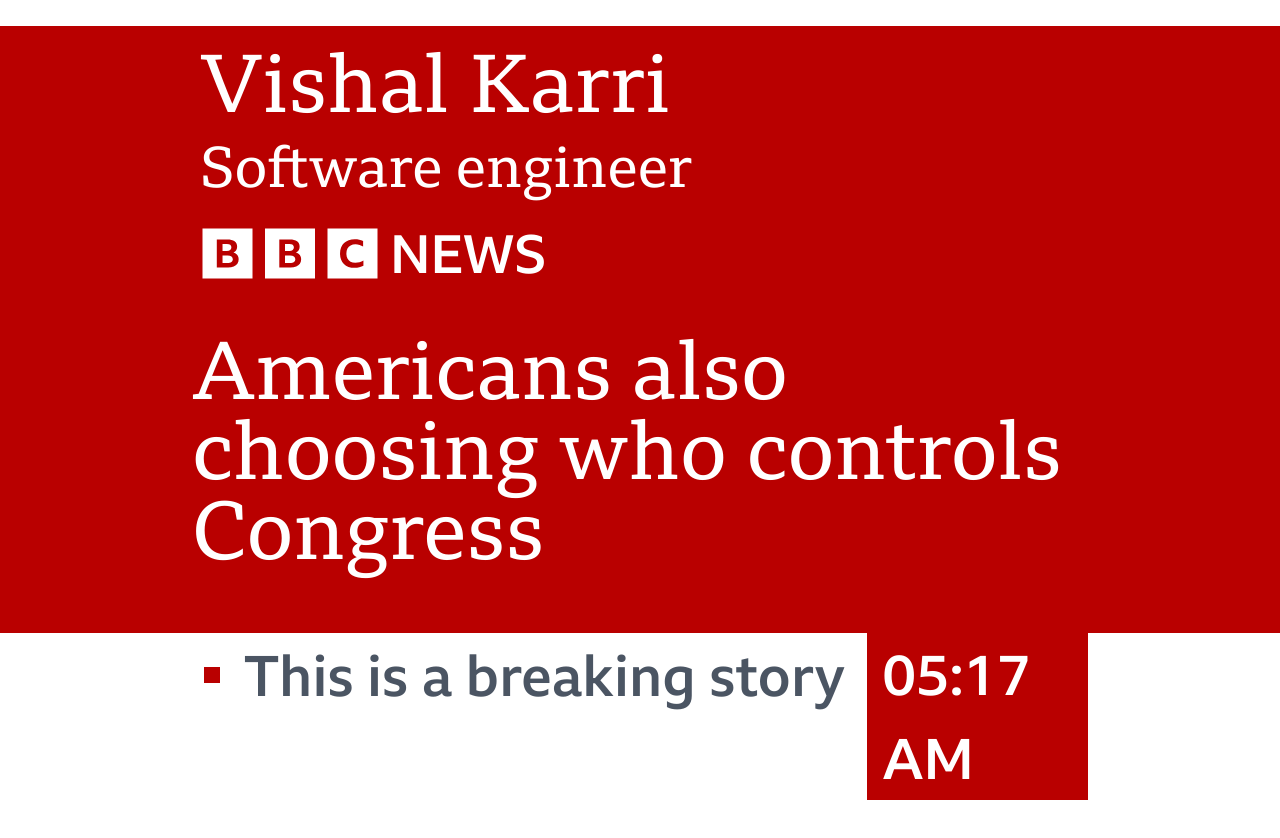
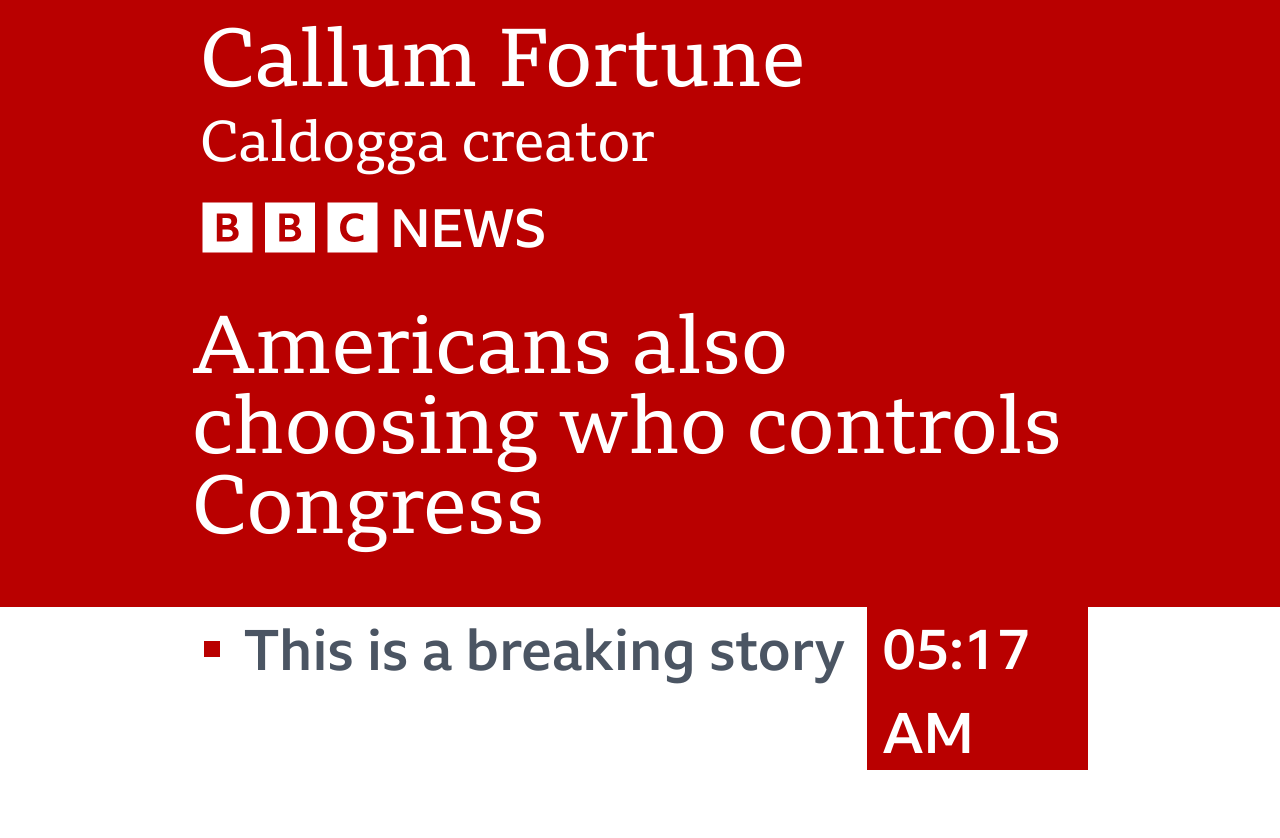
Before and after one commit to callumjfortune/caldogga, a Next.js app in the folder next-server/: page /display in a window 1280 px wide. Shown: the top 838 px of the page. Built offline with nearby package versions, Linux system fonts and the light colour scheme; no server answers.

Commit message:
fit screen

```diff
--- a/next-server/src/app/(pages)/display/page.tsx
+++ b/next-server/src/app/(pages)/display/page.tsx
@@ -86,7 +86,7 @@ export default function Home() {
   }, [videoEnabled]);
 
   return (
-    <div className="w-screen aspect-video --p-24 pb-16">
+    <div className="w-screen aspect-video --p-24">
       <div className="w-full h-screen flex flex-col bg-[4D0099]">
         <div id="upper-third" className="flex-grow grid grid-cols-3 grid-rows-2">
           <div className=""></div>
--- a/next-server/src/app/components/lower-third/NewsLowerThird.tsx
+++ b/next-server/src/app/components/lower-third/NewsLowerThird.tsx
@@ -28,7 +28,7 @@ const NewsLowerThird: React.FC<LowerThirdProps> = ({ messages }) => {
     "This is a third headline that is also cool",
   ]);
 
-  // Animation for rotating headlines with seamless looping and pause
+  // Function to setup the animation
   const setupAnimation = () => {
     const $list = document.querySelector('.v-slides');
     const timeline = gsap.timeline({ repeat: -1 }); // Create a repeating timeline
@@ -61,8 +61,6 @@ const NewsLowerThird: React.FC<LowerThirdProps> = ({ messages }) => {
 
   // Update current time
   useEffect(() => {
-    setupAnimation();
-
     const updateCurrentTime = () => {
       setCurrentTime(`${new Date().toLocaleTimeString([], { hour: '2-digit', minute: '2-digit' })}`);
     };
@@ -70,6 +68,11 @@ const NewsLowerThird: React.FC<LowerThirdProps> = ({ messages }) => {
     updateCurrentTime();
     const intervalId = setInterval(updateCurrentTime, 1000);
     return () => clearInterval(intervalId);
+  }, []);
+
+  // Re-run animation when headlines change
+  useEffect(() => {
+    setupAnimation();
   }, [headlines]);
 
   // Animation for top headline
@@ -139,7 +142,7 @@ const NewsLowerThird: React.FC<LowerThirdProps> = ({ messages }) => {
       messages.forEach((message) => {
         if (message.message.startsWith('updateHeadlines:')) {
           const newHeadlines = message.message.replace('updateHeadlines:', '').split('\n').filter(headline => headline.trim() !== '');
-          setHeadlines(newHeadlines);
+          setHeadlines(newHeadlines); // Update headlines
         }
 
         switch(message.message) {
@@ -172,8 +175,8 @@ const NewsLowerThird: React.FC<LowerThirdProps> = ({ messages }) => {
     <div className="w-full flex flex-col">
       <div className="grid grid-cols-3">
         <div ref={topHeadlineRef} className="overflow-hidden flex flex-col gap-4 py-4 w-full bg-[#b90000] px-[15%] col-span-3">
-          <h1 className='leading-[100%] ml-2 text-[5em] text-white'>Vishal Karri</h1>
-          <h2 className='leading-[100%] ml-2 text-[3.5em] text-white'>Software engineer</h2>
+          <h1 className='leading-[100%] ml-2 text-[5em] text-white'>Callum Fortune</h1>
+          <h2 className='leading-[100%] ml-2 text-[3.5em] text-white'>Caldogga creator</h2>
         </div>
         <div className="w-full bg-[#b90000] px-[15%] py-1 col-span-3">
           <div className='-ml-[2px] flex items-center text-white text-[3.3em]'>
@@ -202,6 +205,7 @@ const NewsLowerThird: React.FC<LowerThirdProps> = ({ messages }) => {
           </div>
         </div>
       </div>
+      <div className='bg-white h-16 w-full -mt-1'></div>
     </div>
   );
 };
```
Also changed, not shown: 1 other file (tests, documents, lock files or other folders).
